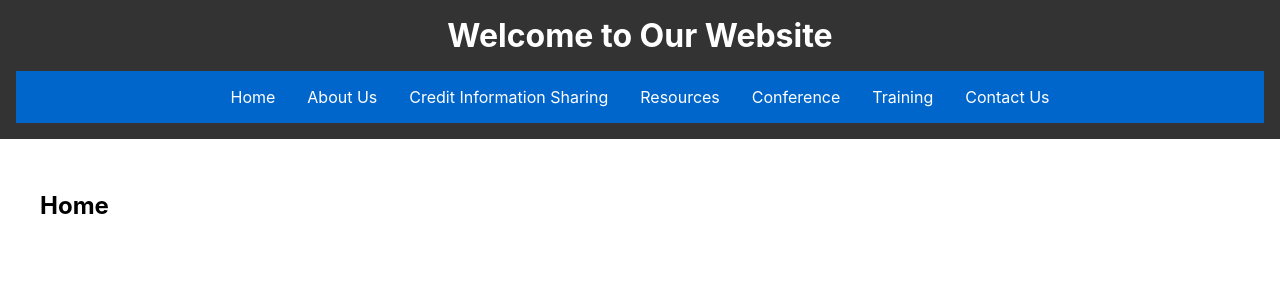
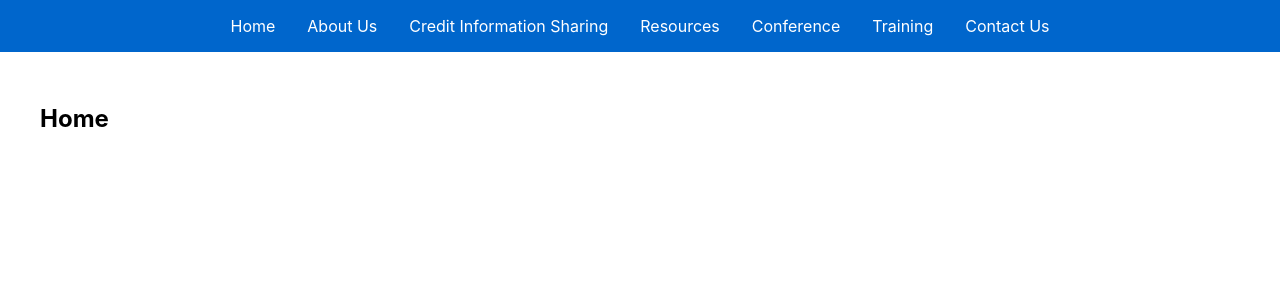
Before and after one commit to kimutaieddy/scar-let-blog, a React (Create React App) app: page / in a window 1280 px wide. Shown: the top 300 px of the page. Built offline with nearby package versions, Linux system fonts and the light colour scheme.

Commit message:
Refactor App component: simplify header structure and remove inline styles

```diff
--- a/src/App.js
+++ b/src/App.js
@@ -3,10 +3,8 @@ import { BrowserRouter as Router, Route, Routes, Link } from "react-router-dom";
 function App() {
   return (
     <Router>
-      <header style={{ backgroundColor: '#333', padding: '1rem' }}>
-        <h1 style={{ color: 'white', textAlign: 'center', margin: '0 0 1rem' }}>
-          Welcome to Our Website
-        </h1>
+      <header >
+
         <nav>
           <ul style={{
             listStyle: 'none',
```
